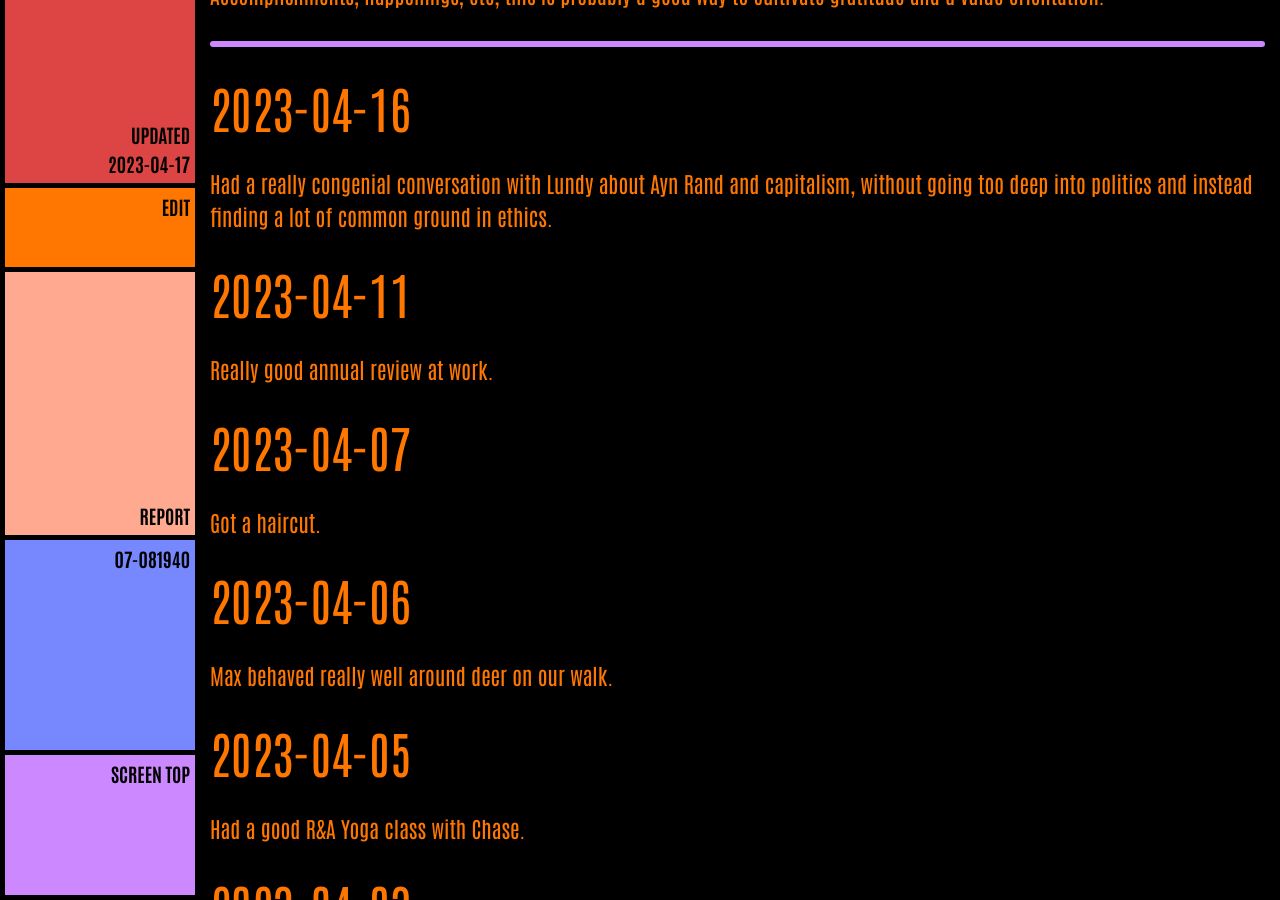
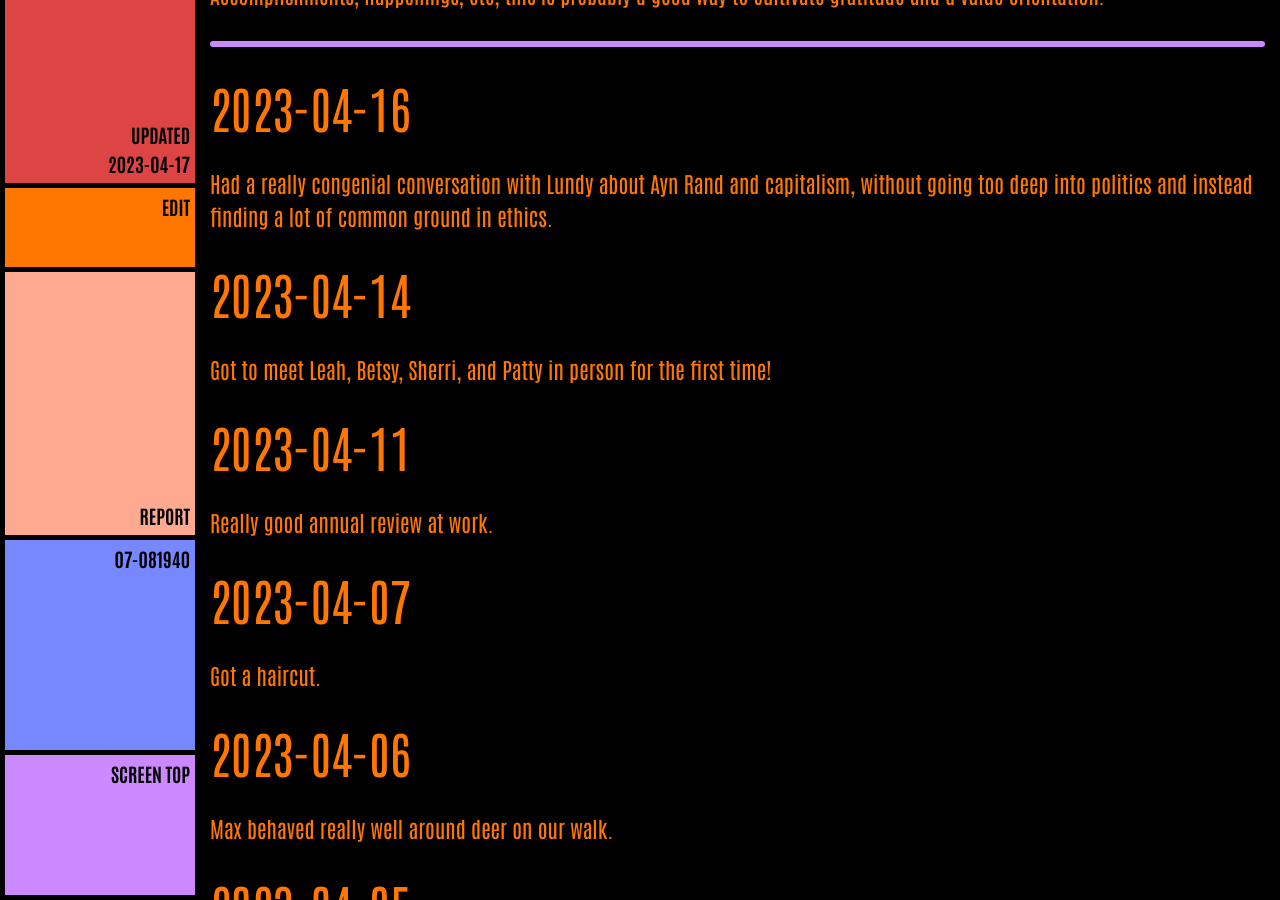
Before and after one commit to ArthurZey/arthurzey.github.io, a Jekyll site: the page built from _pages/one-good-thing.md, in a window 1280 px wide and 900 px high, scrolled down 519 px. Built offline with Jekyll 4.4.1, drawn with Linux system fonts in a browser that asks for light colours.

Commit message:
added 2023-04-14

```diff
--- a/_pages/one-good-thing.md
+++ b/_pages/one-good-thing.md
@@ -11,6 +11,9 @@ sitemap: false
 
 ## 2023-04-16
 Had a really congenial conversation with Lundy about Ayn Rand and capitalism, without going too deep into politics and instead finding a lot of common ground in ethics.
+
+## 2023-04-14
+Got to meet Leah, Betsy, Sherri, and Patty in person for the first time!
 
 ## 2023-04-11
 Really good annual review at work.
```
Also changed, not shown: other parts of _pages/one-good-thing.md (+1 -1 lines).
